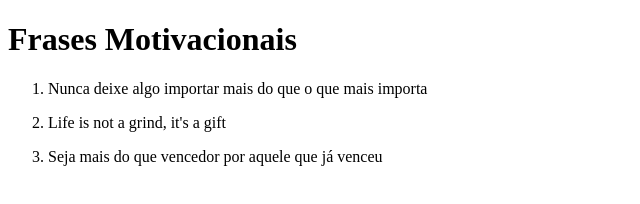
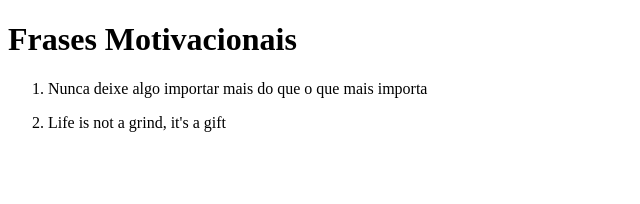
Before and after one commit to GabrielJonat/Projeto-01, a plain HTML site: page index.html in a window 1280 px wide. Shown: the whole page, without its empty margins (0-640 px from the left). Drawn offline with Linux system fonts and the light colour scheme.

Commit message:
Revert "frase motivacional 3"
This reverts commit 99299b4039de1331438fd9161fd49457ce614634.

```diff
--- a/index.html
+++ b/index.html
@@ -10,7 +10,6 @@
     <ol>
         <li><p>Nunca deixe algo importar mais do que o que mais importa</p></li>
         <li><p>Life is not a grind, it's a gift</p></li>
-        <li><p>Seja mais do que vencedor por aquele que já venceu</p></li>
     </ol>
 </body>
 </html>
```
